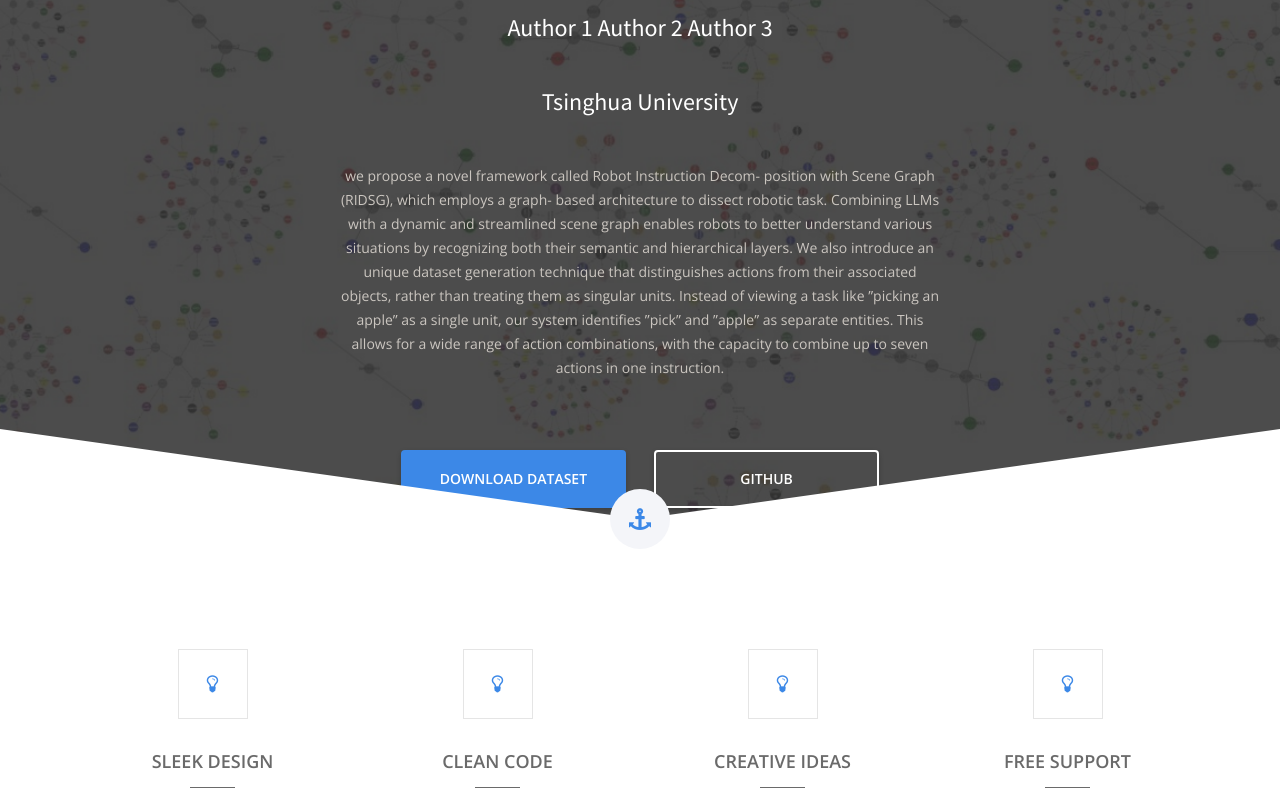
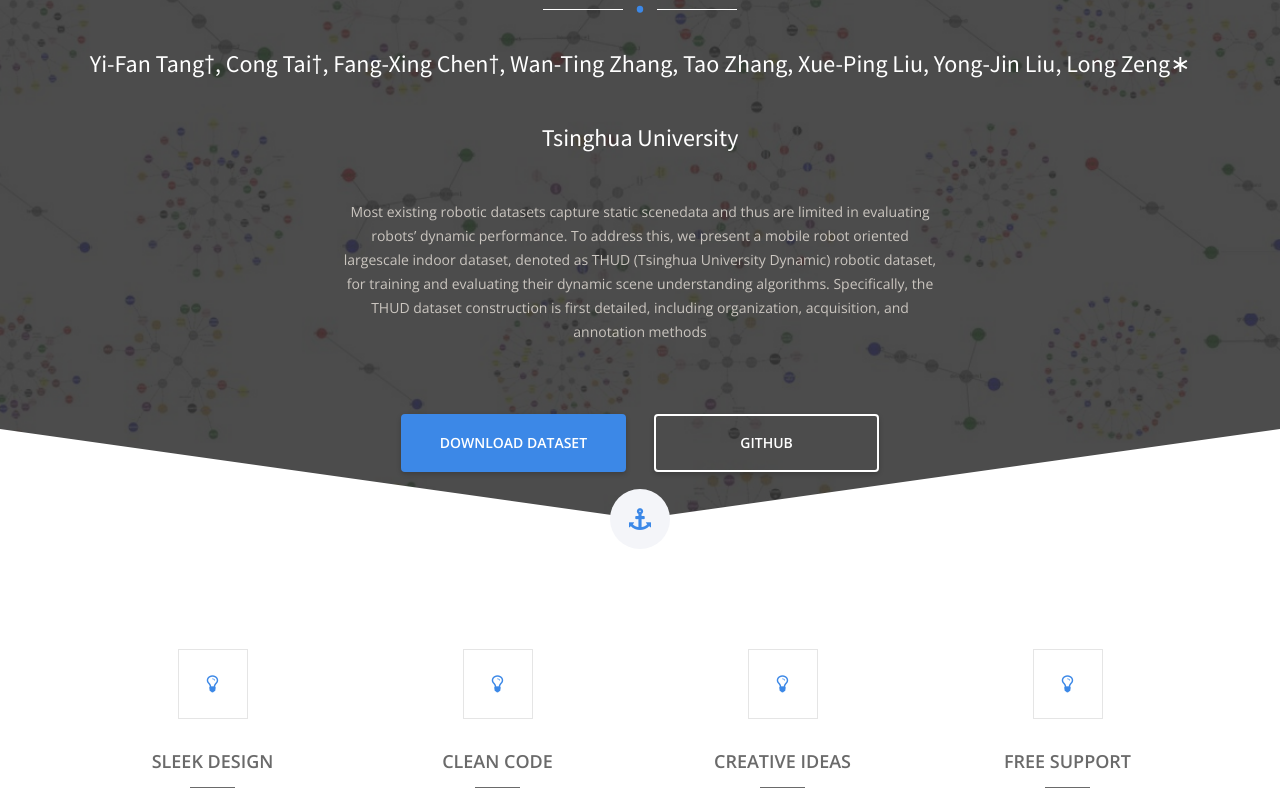
Before and after one commit to jackyzengl/GRID.github.io, a plain HTML site: page index.html in a window 1280 px wide. Shown: the part 251-1041 px from the top of the page. Drawn offline with nearby package versions, Linux system fonts and the light colour scheme; files whose address does not match are found by name.

Commit message:
Update index.html

```diff
--- a/index.html
+++ b/index.html
@@ -41,21 +41,9 @@
                         <!-- <h3>Mobile Robot Oriented Large-Scale Indoor Dataset for Dynamic Scene Understanding</h3> -->
                         <h1>Task-driven Robotic Planning with Scene Graph</h1>
                         <span class="dot-dash">.</span>
-                        <h3>Author 1     Author 2     Author 3</h3>
+                        <h3>Yi-Fan Tang†, Cong Tai†, Fang-Xing Chen†, Wan-Ting Zhang, Tao Zhang, Xue-Ping Liu, Yong-Jin Liu, Long Zeng∗</h3>
                         <h3>Tsinghua university</h3>
-                        <p>we propose a novel framework called Robot Instruction Decom-
-                            position with Scene Graph (RIDSG), which employs a graph-
-                            based architecture to dissect robotic task. Combining LLMs
-                            with a dynamic and streamlined scene graph enables robots
-                            to better understand various situations by recognizing both
-                            their semantic and hierarchical layers. We also introduce an
-                            unique dataset generation technique that distinguishes actions
-                            from their associated objects, rather than treating them as
-                            singular units. Instead of viewing a task like ”picking an apple”
-                            as a single unit, our system identifies ”pick” and ”apple”
-                            as separate entities. This allows for a wide range of action
-                            combinations, with the capacity to combine up to seven actions
-                            in one instruction.</p>
+                        <p>Most existing robotic datasets capture static scenedata and thus are limited in evaluating robots’ dynamic performance. To address this, we present a mobile robot oriented largescale indoor dataset, denoted as THUD (Tsinghua University Dynamic) robotic dataset, for training and evaluating their dynamic scene understanding algorithms. Specifically, the THUD dataset construction is first detailed, including organization, acquisition, and annotation methods</p>
                         <div class="slider-buttons">
                             <a href="https://cloud.tsinghua.edu.cn/seafhttp/files/efa866b4-5ab7-423f-8560-cbbb4c7ccc95/IdesignLab%20RGB_test.rar" class="button">Download Dataset</a>
                             <a href="#" class="button button-w">Github</a>
```
